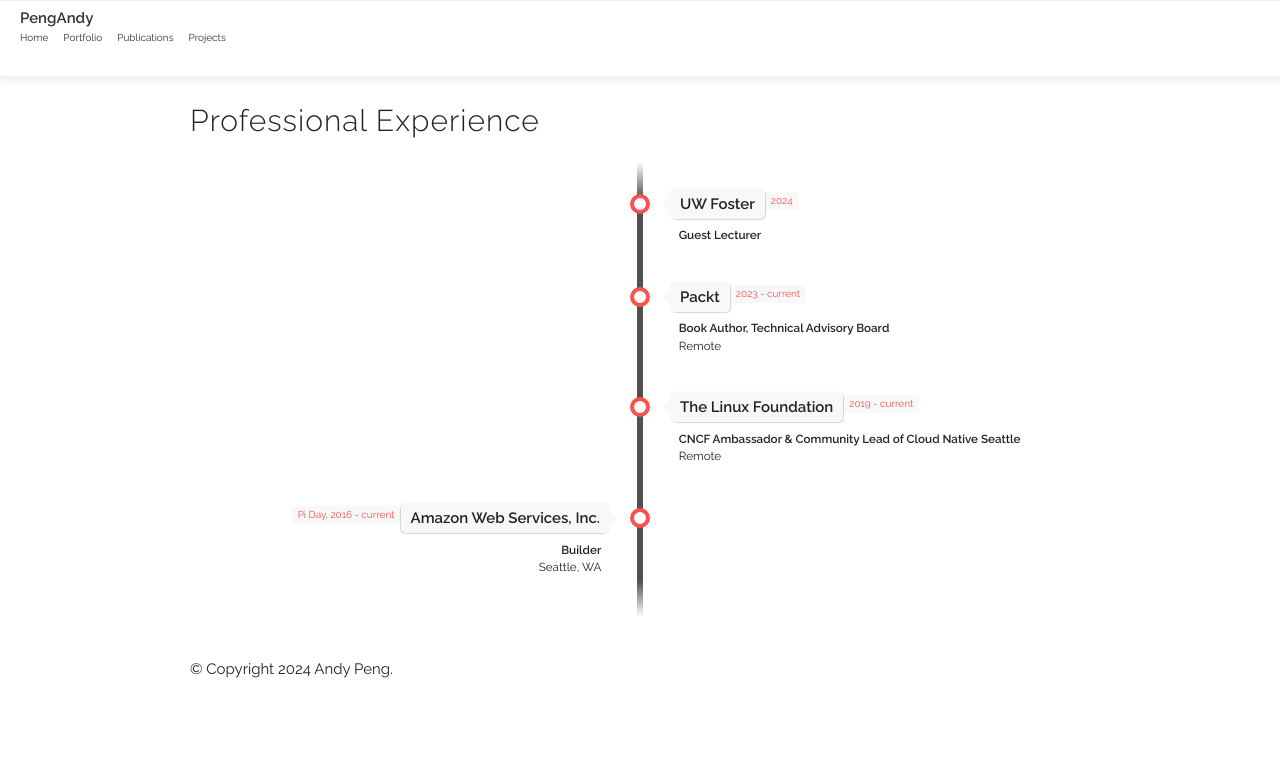
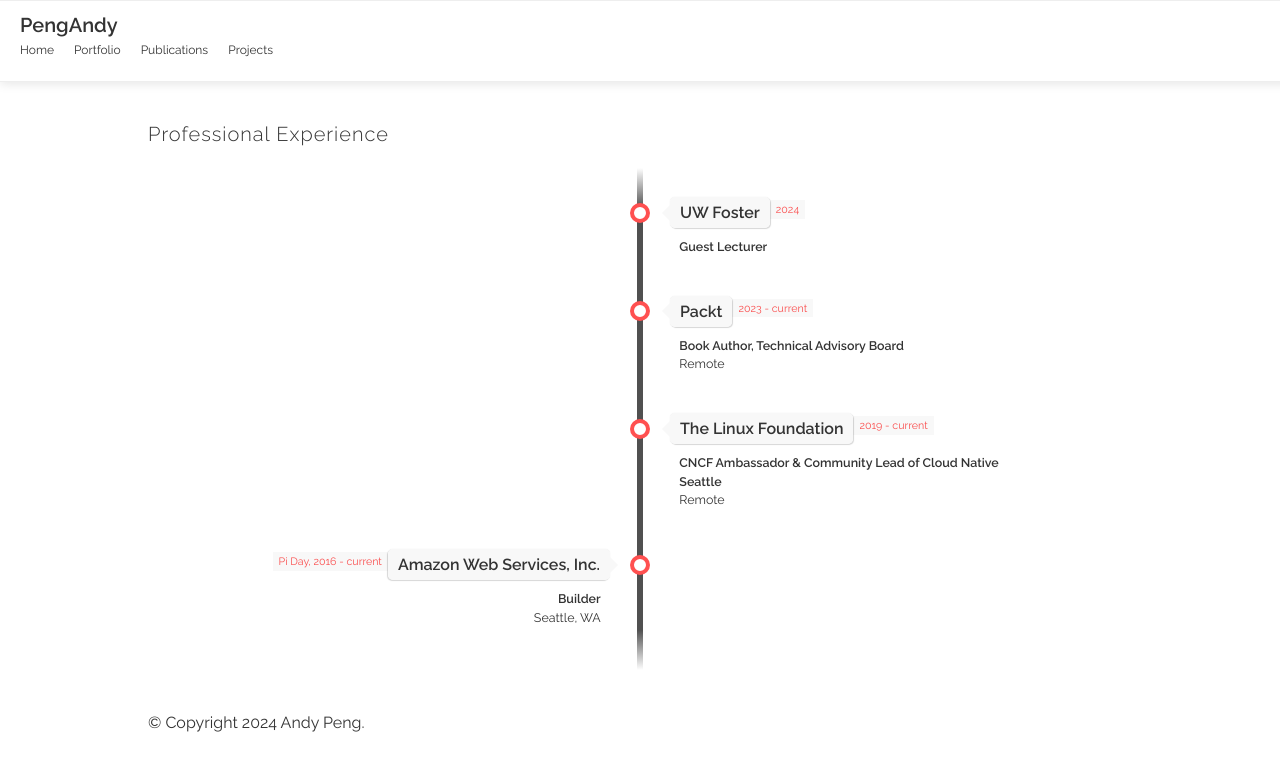
Before and after one commit to gfw001/gfw001.github.io, a Jekyll site: the page professional.html, which Jekyll copies as it is, in a window 1280 px wide. Shown: the top 771 px of the page. Built offline with Jekyll 4.4.1, drawn with Linux system fonts in a browser that asks for light colours; comment, search, counter and statistics services are not loaded.

Commit message:
Update professional.html

```diff
--- a/professional.html
+++ b/professional.html
@@ -81,10 +81,18 @@
   a:hover {
     color: rgba(20, 20, 20, 0.6);
   }
-  .navbar {
+  body {
+      font-family: 'Raleway', sans-serif;
+      font-size: 16px;
+      line-height: 1.6;
+      color: #333;
+      padding-top: 80px; /* Adjust based on your navbar height */
+    }
+
+    .navbar {
       background-color: #ffffff;
       box-shadow: 0 2px 10px rgba(0,0,0,0.1);
-      padding: 0.5rem 2rem;
+      padding: 0.75rem 2rem;
       position: fixed;
       top: 0;
       left: 0;
@@ -95,18 +103,19 @@
 
     .navbar-content {
       display: flex;
-      justify-content: space-between;
+      justify-content: flex-end;
       align-items: center;
       max-width: 1200px;
       margin: 0 auto;
     }
 
     .navbar-brand {
-      font-size: 1.5rem;
+      font-size: 2rem;
       font-weight: bold;
       color: #333;
       text-decoration: none;
       transition: color 0.3s ease;
+      margin-right: auto;
     }
 
     .navbar-brand:hover {
@@ -115,13 +124,13 @@
 
     .navbar-links {
       display: flex;
-      gap: 1.5rem;
+      gap: 2rem;
     }
 
     .navbar-links a {
       color: #333;
       text-decoration: none;
-      font-size: 1rem;
+      font-size: 1.2rem;
       font-weight: 500;
       transition: color 0.3s ease;
       position: relative;
@@ -150,22 +159,27 @@
       display: none;
       background: none;
       border: none;
-      font-size: 1.5rem;
+      font-size: 1.8rem;
       cursor: pointer;
       color: #333;
     }
 
     @media (max-width: 768px) {
+      .navbar-content {
+        flex-wrap: wrap;
+      }
+
+      .navbar-brand {
+        font-size: 1.8rem;
+        margin-bottom: 0.5rem;
+      }
+
       .navbar-links {
         display: none;
         flex-direction: column;
-        position: absolute;
-        top: 100%;
-        left: 0;
-        right: 0;
-        background-color: #ffffff;
-        padding: 1rem;
-        box-shadow: 0 2px 10px rgba(0,0,0,0.1);
+        width: 100%;
+        text-align: center;
+        padding-top: 1rem;
       }
 
       .navbar-links.active {
@@ -174,11 +188,19 @@
 
       .navbar-toggle {
         display: block;
+        margin-left: auto;
       }
     }
 
-    body {
-      padding-top: 60px; /* Adjust based on your navbar height */
+    .container {
+      max-width: 1200px;
+      margin: 0 auto;
+      padding: 0 2rem;
+    }
+
+    h4 {
+      font-size: 2rem;
+      margin-bottom: 1.5rem;
     }
 }
 </style>
```
